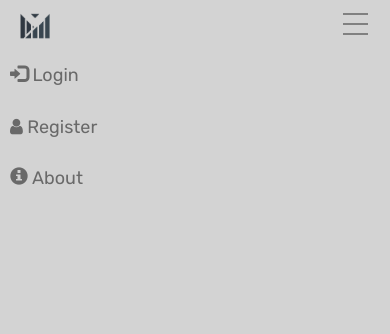
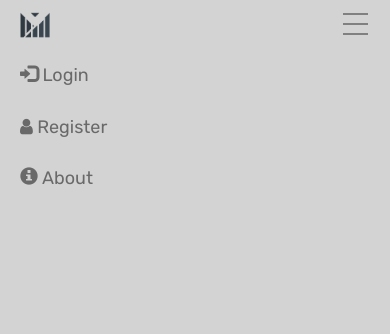
Before and after one commit to FirePing32/VellXR, a Django app: page / in a window 390 px wide, after a click that opens the changed part. Shown: the top 334 px of the page. Run offline with Django 3.2, Linux system fonts and the light colour scheme; some libraries are stand-ins or nearby versions.

Commit message:
modify navbar

```diff
--- a/user/templates/user/base.html
+++ b/user/templates/user/base.html
@@ -91,6 +91,7 @@ button {
   text-decoration: none;
   color: #696969;
   font-family: Rubik;
+  margin-right: -5px;
 }
 
 .nav > #nav-check {
@@ -142,6 +143,7 @@ button {
     display: block;
     width: 100%;
     font-family: Rubik;
+    margin-left: 10px;
   }
   .nav > #nav-check:not(:checked) + .nav-links {
     height: 0px;
@@ -154,7 +156,7 @@ button {
 </style>
 <div class="nav" style="position: fixed; z-index: +1;">
     <div class="navbar-header">
-        <a class="navbar-brand" title="VellXR" alt="VellXR" href="{% url 'index' %}"><img src="{% static 'images/logo.png' %}" style="height: 30px; width: 30px; position: absolute; top: 11px; left: 20px;"></a>
+        <a class="navbar-brand" title="VellXR" alt="VellXR" href="{% url 'index' %}"><img src="{% static 'images/logo.png' %}" style="height: 30px; width: 30px; position: absolute; top: 10px; left: 20px;"></a>
     </div>
     <div class="nav-btn">
       <label for="nav-check">
```
Also changed, not shown: db.sqlite3.
